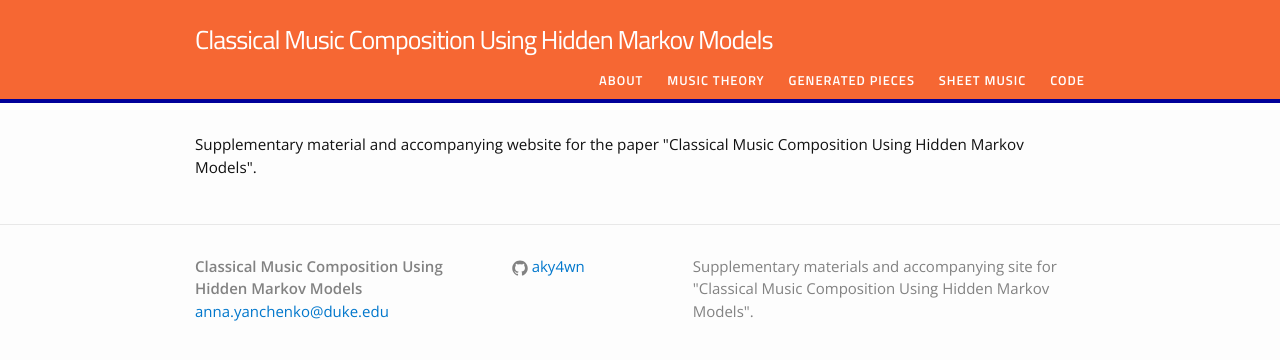
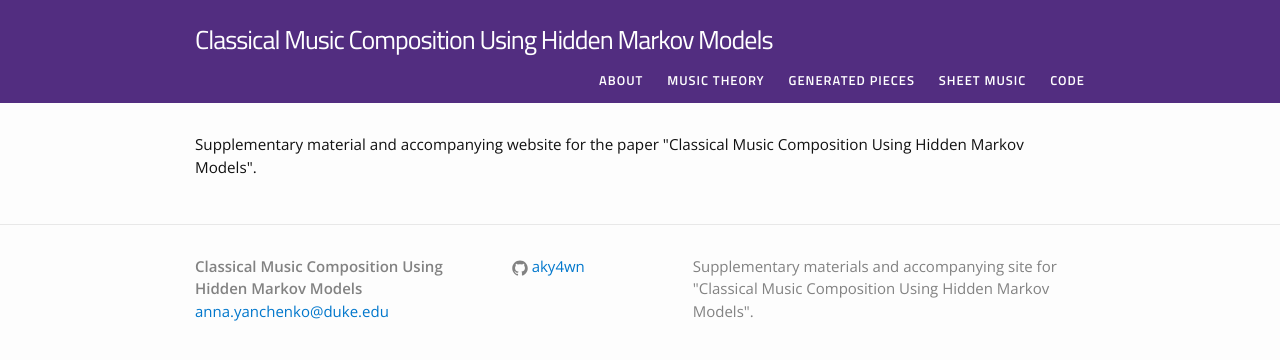
Before and after one commit to aky4wn/Classical-Music-Composition-Using-State-Space-Models, a Jekyll site: the page built from index.html, in a window 1280 px wide. Shown: the top 360 px of the page. Built offline with Jekyll 4.4.1, drawn with Linux system fonts in a browser that asks for light colours.

Commit message:
Update main.scss

```diff
--- a/css/main.scss
+++ b/css/main.scss
@@ -17,9 +17,9 @@ $text-color:       #111;
 $background-color: #fdfdfd;
 $brand-color:      #0077CC;
 // $gameday-sky: #109dc0;
-// $navy: #000066
-$clemson-purple:      #000099;
-$clemson-orange:      #f66733;
+// $navy: #000066, #f66733
+$clemson-purple:      #522d80;
+$clemson-orange:      #522d80;
 
 
 $grey-color:       #828282;
```
